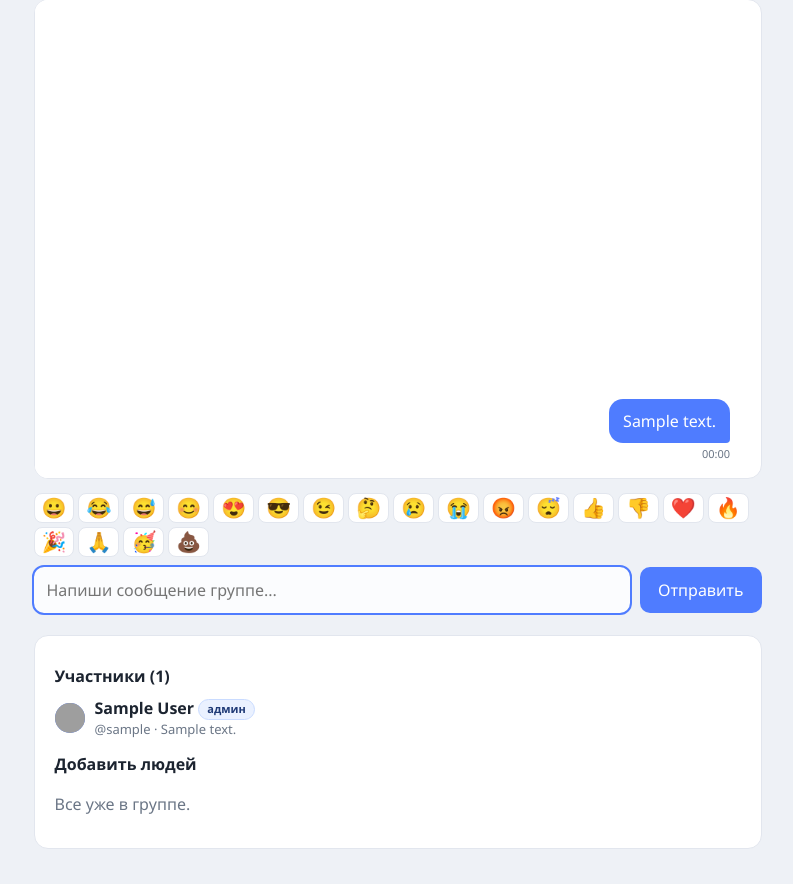
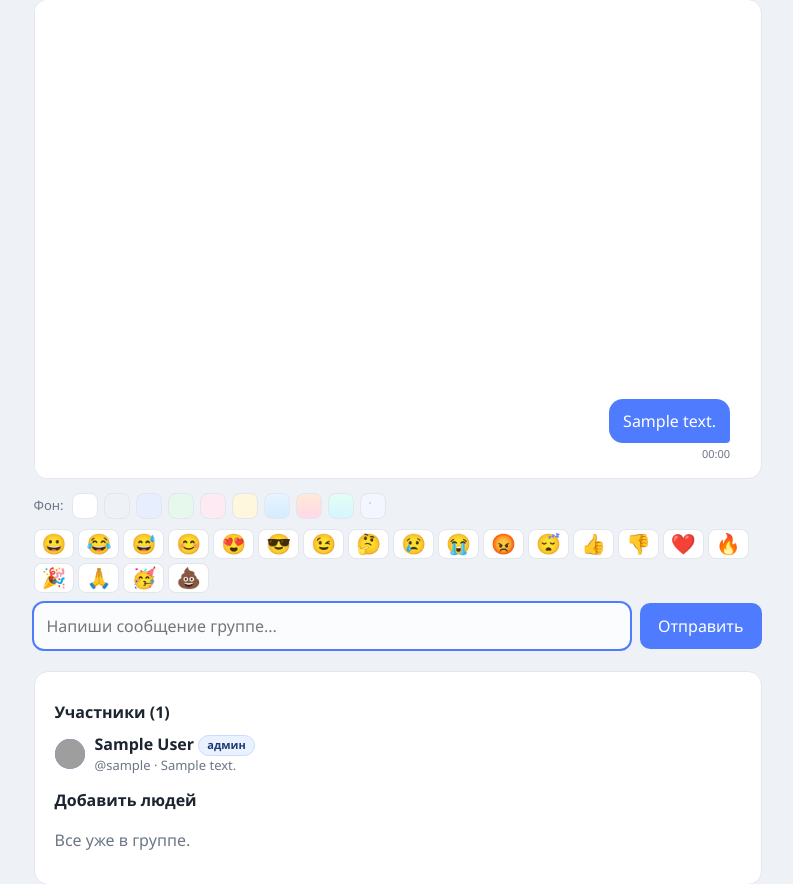
Before and after one commit to D1aBet14ek/messenger, a Flask app: page /groups/1 in a window 1280 px wide. Shown: the part 136-1020 px from the top of the page, without its empty margins (235-1028 px from the left). Before the commit the page ends 984 px from the top, so only its background shows below. Run offline with Flask 3, Linux system fonts and the light colour scheme; the visitor is signed in with stand-in values (Sample User, id 1); tables that the repository leaves empty hold one stand-in row (values such as "Sample post"); grey boxes are pictures that could not be loaded.

Commit message:
Add chat background picker (10 themes, no JS)

```diff
--- a/app.py
+++ b/app.py
@@ -137,6 +137,7 @@ users_table = Table(
     Column("password_hash", Text, nullable=False),                 # отпечаток пароля
     Column("created_at", String(30), nullable=False),
     Column("bio", Text),                                           # описание (о себе)
+    Column("background", String(20)),                              # выбранный фон чата
     Column("avatar", LargeBinary),                                 # картинка-аватар
     Column("avatar_mime", String(50)),                             # вид картинки (png/jpeg)
 )
@@ -210,6 +211,7 @@ def ensure_columns():
     needed = {
         "phone": "VARCHAR(20)",
         "bio": "TEXT",
+        "background": "VARCHAR(20)",
         "avatar": blob_type,
         "avatar_mime": "VARCHAR(50)",
     }
@@ -285,6 +287,12 @@ EMOJI = [
     "😡", "😴", "👍", "👎", "❤️", "🔥", "🎉", "🙏", "🥳", "💩",
 ]
 
+# Варианты фона для чата. Сами цвета заданы в style.css (классы bg-<имя>).
+BACKGROUNDS = [
+    "default", "gray", "blue", "green", "pink",
+    "yellow", "sky", "sunset", "mint", "dots",
+]
+
 
 def valid_username(name):
     return bool(USERNAME_RE.match(name))
@@ -352,6 +360,7 @@ def user_cols():
         users_table.c.phone,
         users_table.c.display_name,
         users_table.c.bio,
+        users_table.c.background,
         users_table.c.avatar.is_not(None).label("has_avatar"),
     ]
 
@@ -823,6 +832,17 @@ def chat(other_id):
     draft_key = "draft_{}".format(other["id"])
 
     if request.method == "POST":
+        # Смена фона чата (нажали цветной квадратик)
+        set_bg = request.form.get("set_bg")
+        if set_bg in BACKGROUNDS:
+            conn.execute(
+                update(users_table)
+                .where(users_table.c.id == me["id"])
+                .values(background=set_bg)
+            )
+            conn.commit()
+            return redirect(url_for("chat", other_id=other["id"]))
+
         raw = request.form.get("body", "")
         body = raw.strip()
 
@@ -855,7 +875,14 @@ def chat(other_id):
         return redirect(url_for("chat", other_id=other["id"]))
 
     draft = session.get(draft_key, "")
-    return render_template("chat.html", other=other, draft=draft, emoji=EMOJI)
+    return render_template(
+        "chat.html",
+        other=other,
+        draft=draft,
+        emoji=EMOJI,
+        backgrounds=BACKGROUNDS,
+        background=me["background"] or "default",
+    )
 
 
 def conversation(conn, me_id, other_id):
@@ -915,6 +942,7 @@ def messages(other_id):
         "chat_messages.html",
         other=other,
         messages=conversation(conn, me["id"], other["id"]),
+        background=me["background"] or "default",
     )
 
 
@@ -1044,6 +1072,17 @@ def group_chat(group_id):
     draft_key = "gdraft_{}".format(group_id)
 
     if request.method == "POST":
+        # Смена фона чата
+        set_bg = request.form.get("set_bg")
+        if set_bg in BACKGROUNDS:
+            conn.execute(
+                update(users_table)
+                .where(users_table.c.id == me["id"])
+                .values(background=set_bg)
+            )
+            conn.commit()
+            return redirect(url_for("group_chat", group_id=group_id))
+
         raw = request.form.get("body", "")
         body = raw.strip()
         emoji = request.form.get("add_emoji")
@@ -1108,6 +1147,8 @@ def group_chat(group_id):
         draft=draft,
         emoji=EMOJI,
         is_admin=(membership["role"] == "admin"),
+        backgrounds=BACKGROUNDS,
+        background=me["background"] or "default",
     )
 
 
@@ -1126,6 +1167,7 @@ def group_messages(group_id):
     return render_template(
         "chat_messages.html",
         messages=group_conversation(conn, group_id, me["id"]),
+        background=me["background"] or "default",
     )
 
 
--- a/static/style.css
+++ b/static/style.css
@@ -229,6 +229,35 @@ hr { border: 0; border-top: 1px solid var(--line); margin: 4px 0; }
 }
 .emoji-btn:hover { background: #f4f7ff; border-color: var(--brand); }
 
+/* Выбор фона чата */
+.bg-bar { order: 0; display: flex; flex-wrap: wrap; gap: 6px; align-items: center; margin-bottom: 10px; }
+.bg-label { color: var(--muted); font-size: 13px; margin-right: 2px; }
+.bg-swatch {
+  width: 26px;
+  height: 26px;
+  padding: 0;
+  border: 1px solid var(--line);
+  border-radius: 8px;
+  cursor: pointer;
+}
+.bg-swatch:hover { border-color: var(--brand); }
+
+/* Варианты фона чата (классы bg-<имя>). Все светлые — чтобы текст читался. */
+.bg-default { background: #ffffff; }
+.bg-gray { background: #eef1f6; }
+.bg-blue { background: #e7efff; }
+.bg-green { background: #e6f7ec; }
+.bg-pink { background: #fdeaf2; }
+.bg-yellow { background: #fff7dd; }
+.bg-sky { background: linear-gradient(180deg, #e8f4ff, #d4ecff); }
+.bg-sunset { background: linear-gradient(180deg, #ffe9d6, #ffd9e8); }
+.bg-mint { background: linear-gradient(180deg, #e3fff3, #d6f5ff); }
+.bg-dots {
+  background-color: #f3f6ff;
+  background-image: radial-gradient(#c9d6f5 1.5px, transparent 1.5px);
+  background-size: 18px 18px;
+}
+
 /* Имя автора в групповом сообщении */
 .sender { font-size: 12px; font-weight: 600; color: var(--muted); margin-bottom: 2px; }
 
--- a/templates/chat_messages.html
+++ b/templates/chat_messages.html
@@ -19,7 +19,7 @@
   <link rel="stylesheet" href="{{ url_for('static', filename='style.css') }}">
 </head>
 <body class="frame-body">
-  <div class="messages">
+  <div class="messages bg-{{ background }}">
     {% if messages %}
       {% for m in messages|reverse %}
         <div class="msg {{ 'mine' if m.mine else 'theirs' }}">
--- a/templates/group_chat.html
+++ b/templates/group_chat.html
@@ -20,6 +20,16 @@
     <input name="body" id="body" placeholder="Напиши сообщение группе..." maxlength="2000" value="{{ draft }}" autofocus>
     <button class="btn" type="submit" name="send" value="1">Отправить</button>
   </div>
+
+  {# Выбор фона: нажал квадратик — фон чата сменился #}
+  <div class="bg-bar">
+    <span class="bg-label">Фон:</span>
+    {% for b in backgrounds %}
+      <button class="bg-swatch bg-{{ b }}" type="submit" name="set_bg" value="{{ b }}"
+              title="Сменить фон чата"></button>
+    {% endfor %}
+  </div>
+
   <div class="emoji-bar">
     {% for e in emoji %}
       <button class="emoji-btn" type="submit" name="add_emoji" value="{{ e }}"
```
Also changed, not shown: templates/chat.html (+9 -0 lines), README.md.
